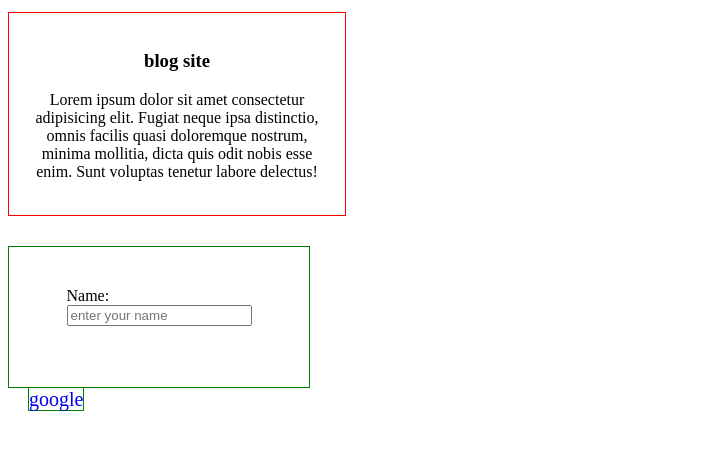
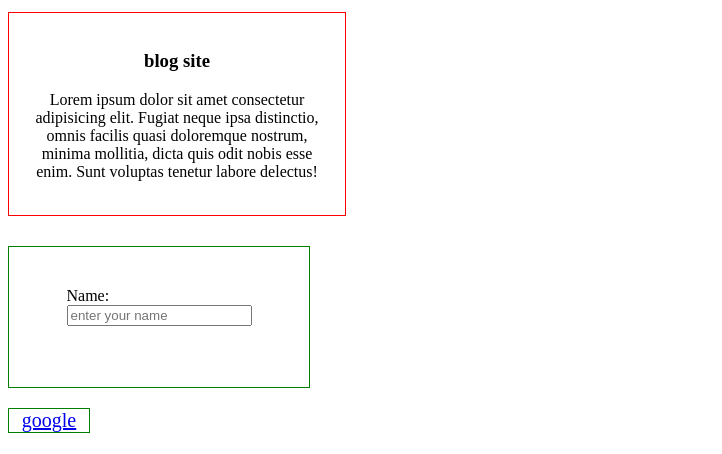
Before and after one commit to mdraihanbari/my-second-github-repo, a plain HTML site: page index.html in a window 1280 px wide. In both pictures the pointer is over the link "google". Shown: the part 346-800 px from the top of the page, without its empty margins (0-722 px from the left). Drawn offline with Linux system fonts and the light colour scheme.

Commit message:
added a hover

```diff
--- a/style.css
+++ b/style.css
@@ -37,6 +37,23 @@ a{
     font-size:20px;
     text-decoration:none;
     border:1px solid green;
-    margin:20px;
+    /* display:inline-block; */
+    margin-top:20px;
+    width:80px;
+    display:flex;
+    align-items:center;
+    justify-content:center;
 
 }
+a:hover{
+    font-size:20px;
+    text-decoration:underline;
+    border:1px solid green;
+    /* display:inline-block; */
+    margin-top:20px;
+    width:80px;
+    display:flex;
+    align-items:center;
+    justify-content:center;
+
+}
```
